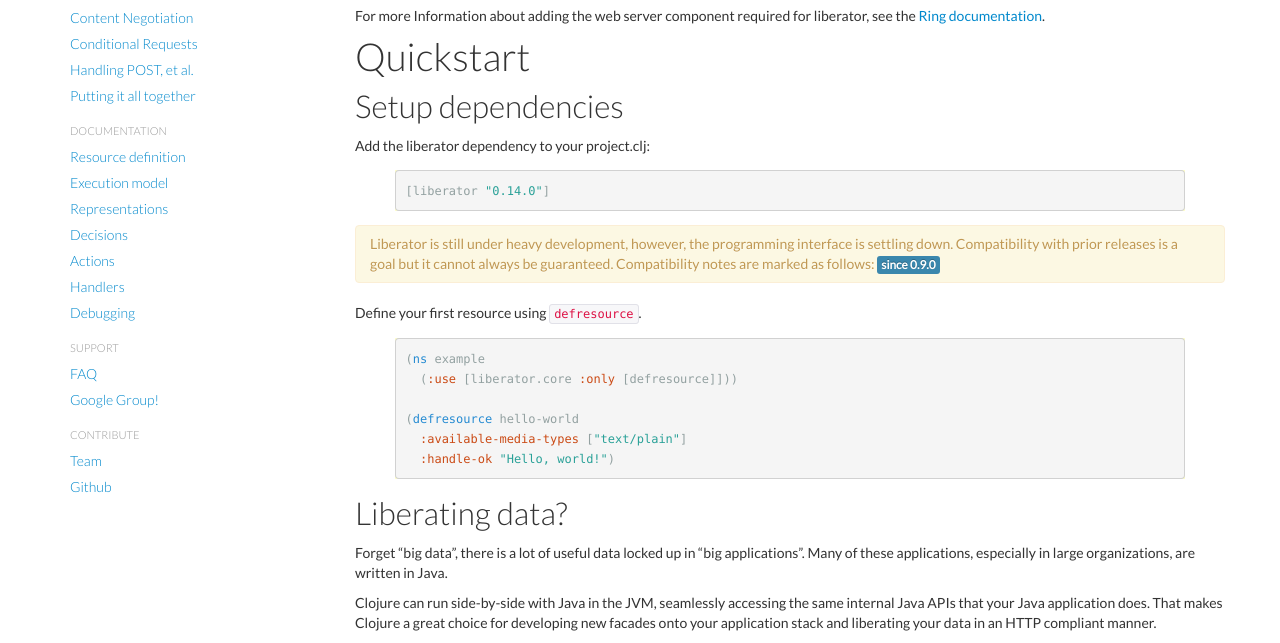
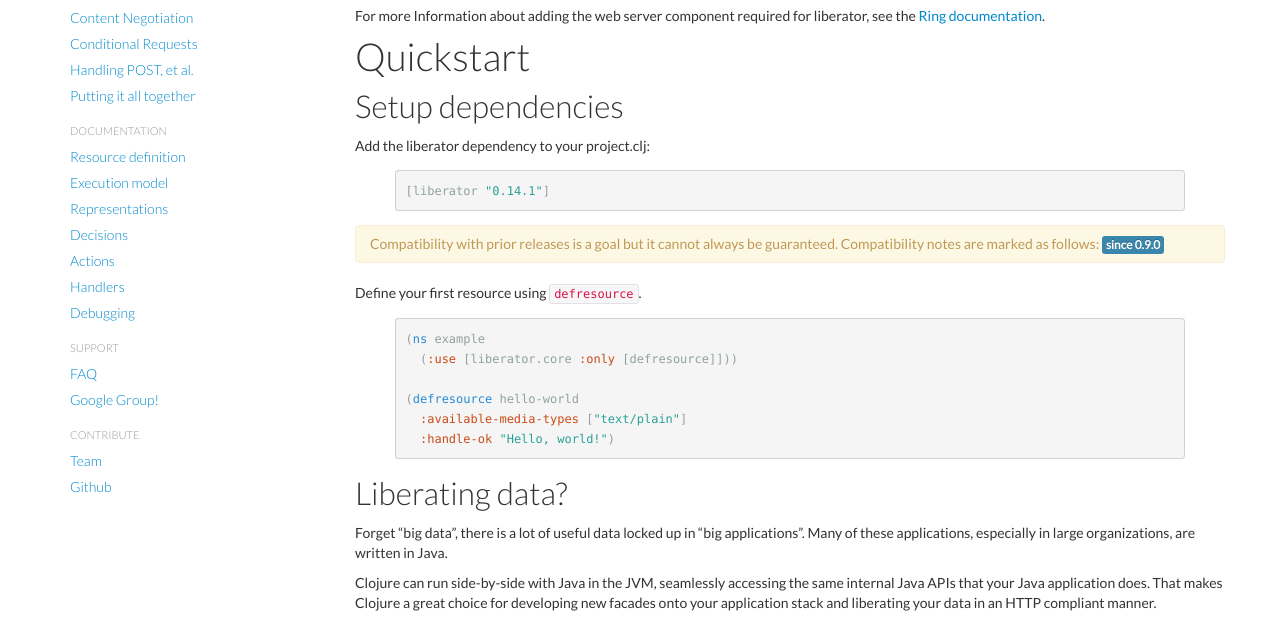
Before and after one commit to clojure-liberator/liberator, a Jekyll site: the page built from index.md, in a window 1280 px wide and 967 px high, cut to the strip 324-967 px from the top of the window. Built offline with Jekyll 4.4.1, drawn with Linux system fonts in a browser that asks for light colours; nearby versions of some CDN libraries.

Commit message:
Update docs for 0.14.1

`````diff
--- a/index.md
+++ b/index.md
@@ -33,12 +33,11 @@ For more Information about adding the web server component required for liberato
 Add the liberator dependency to your project.clj:
 
 {% highlight clojure %}
-[liberator "0.14.0"]{% endhighlight %}
+[liberator "0.14.1"]{% endhighlight %}
 
-<div class="alert alert-warning">Liberator is still under heavy
-development, however, the programming interface is settling down.
-Compatibility with prior releases is a goal but it cannot always be
-guaranteed. Compatibility notes are marked as follows: <span class="label label-info">since 0.9.0</span></div>
+<div class="alert alert-warning">Compatibility with prior releases is a goal
+but it cannot always be guaranteed. Compatibility notes are marked as follows:
+<span class="label label-info">since 0.9.0</span></div>
 
 Define your first resource using ````defresource````.
 
`````
Also changed, not shown: changelog.md.
